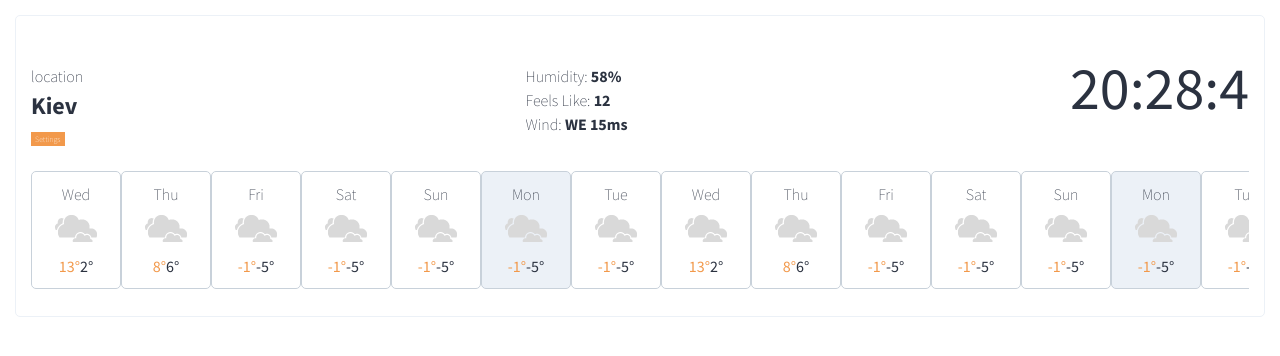
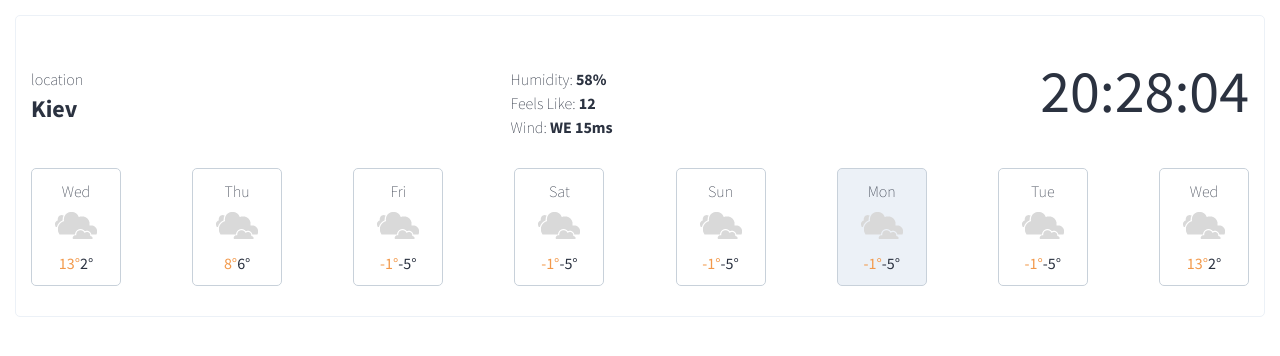
Before and after one commit to SirSerje/weather-widget, a website built with Parcel: page index.html in a window 1280 px wide. Built offline with nearby package versions, Linux system fonts and the light colour scheme.

Commit message:
minor skeleton update

```diff
--- a/src/EventObserver.js
+++ b/src/EventObserver.js
@@ -1,21 +1,3 @@
-export function testObserver() {
-  let observers = [];
-  function subscribe (fn) {
-    observers.push(fn);
-  }
-
-  function unsubscribe (fn) {
-    observers = this.observers.filter(subscriber => subscriber !== fn);
-  }
-
-  function broadcast (data) {
-    observers.forEach(subscriber => subscriber(data));
-  }
-  return ({
-    subscribe, unsubscribe, broadcast
-  });
-}
-
 class EventObserver {
   constructor () {
     this.observers = [];
@@ -35,3 +17,22 @@ class EventObserver {
 }
 
 export default EventObserver;
+
+// you can implement observer even without classes!
+function observer() {
+  let observers = [];
+  function subscribe (fn) {
+    observers.push(fn);
+  }
+
+  function unsubscribe (fn) {
+    observers = this.observers.filter(subscriber => subscriber !== fn);
+  }
+
+  function broadcast (data) {
+    observers.forEach(subscriber => subscriber(data));
+  }
+  return ({
+    subscribe, unsubscribe, broadcast
+  });
+}
--- a/src/components/days.js
+++ b/src/components/days.js
@@ -1,6 +1,7 @@
 import image from '../images/cloudy.png';
+
 const CELSIUM = '°';
-const DAYS_TO_DISPLAY = 14;
+const DAYS_TO_DISPLAY = 8;
 
 export function renderDays(data, currentDay) {
   let fragment = new DocumentFragment();
@@ -11,7 +12,7 @@ export function renderDays(data, currentDay) {
     }
     let div = document.createElement('div');
     div.setAttribute('class', 'day');
-    div.setAttribute('id', day.day.toLowerCase());
+    div.setAttribute('id', idx);
 
     if(day.day.toLowerCase() === currentDay.toLowerCase()) {
       div.classList.add('highlighted');
--- a/src/date.js
+++ b/src/date.js
@@ -4,7 +4,13 @@ export function getCurrentDay() {
   return days[currentDay-1];
 }
 
+function humanize(i) {
+  if(typeof i !== 'number') {
+    console.warn('humanize() recieves not a number value');
+  }
+  return i<10 ? `0${i}` : i;
+}
 export function getTime() {
   const time = new Date();
-  return `${time.getHours()}:${time.getMinutes()}:${time.getSeconds()}`;
+  return `${humanize(time.getHours())}:${humanize(time.getMinutes())}:${humanize(time.getSeconds())}`;
 }
--- a/src/index.js
+++ b/src/index.js
@@ -1,3 +1,4 @@
+/* eslint-disable quotes */
 import './styles/normalize.css';
 import './styles/common.scss';
 import './styles/styles.scss';
@@ -6,49 +7,32 @@ import weatherData from './data';
 import { getRoot, getGrid, getUpper } from './aceessors';
 import { renderDays } from './components/days';
 import { getCurrentDay } from './date';
-// eslint-disable-next-line no-unused-vars
-import EventObserver, { testObserver } from './EventObserver';
+import EventObserver from './EventObserver';
 import { renderTime } from './components/clock';
 
-const observer = testObserver();
-// const observer = new EventObserver();
-
-
+// const observer = testObserver();
+const observer = new EventObserver();
 
 function renderClock() {
   getUpper().innerHTML= `
   <div class="light-font padding-top">
     <span>location</span>
     <h2>Kiev</h2>
-    <a id="settings">Settings</a>
   </div>
 
 
   <div class="display-column padding-top light-font">
-    <span>Humidity: <b>58%</b></span>
+    <span id="hum">Humidity: <b>58%</b></span>
     <span>Feels Like: <b>12</b></span>
     <span>Wind: <b>WE 15ms</b></span>
   </div>
   `;
-  //pointer events : none for elements
-  document.getElementById('settings').addEventListener('click', () => {
-    console.log(1);
-  });
-  const c = (e) => {
-    console.log(e.target.id);
-  };
-  const elem = document.getElementById('grid');
-  elem.addEventListener('click', c);
-
-
   getUpper().append(renderTime());
 }
 
-observer.subscribe(renderClock);
-
 setInterval(() => {
   observer.broadcast();
-}, 1000*60*60);
+}, 1000);
 
 
 function init() {
@@ -56,12 +40,9 @@ function init() {
   const currentDay = getCurrentDay();
   const renderedDays = renderDays(forecast, currentDay);
 
-  // getRoot().addEventListener('click', (e) => {
-  //   console.log(e.target);
-  // }, false);
 
   getRoot().innerHTML = `
-  <div id="ww" class="widget common">
+  <div class="widget common">
 
     <div class="upper">
     </div>
--- a/src/styles/styles.scss
+++ b/src/styles/styles.scss
@@ -68,7 +68,7 @@ $font-light: 100;
   border-radius: 5px;
   border: 1px solid $c-2-hex-hex-20;
 
-  pointer-events: none;
+  // pointer-events: none;
 
 
 .temperature {
```
Also changed, not shown: src/data.js (+15 -15 lines).
